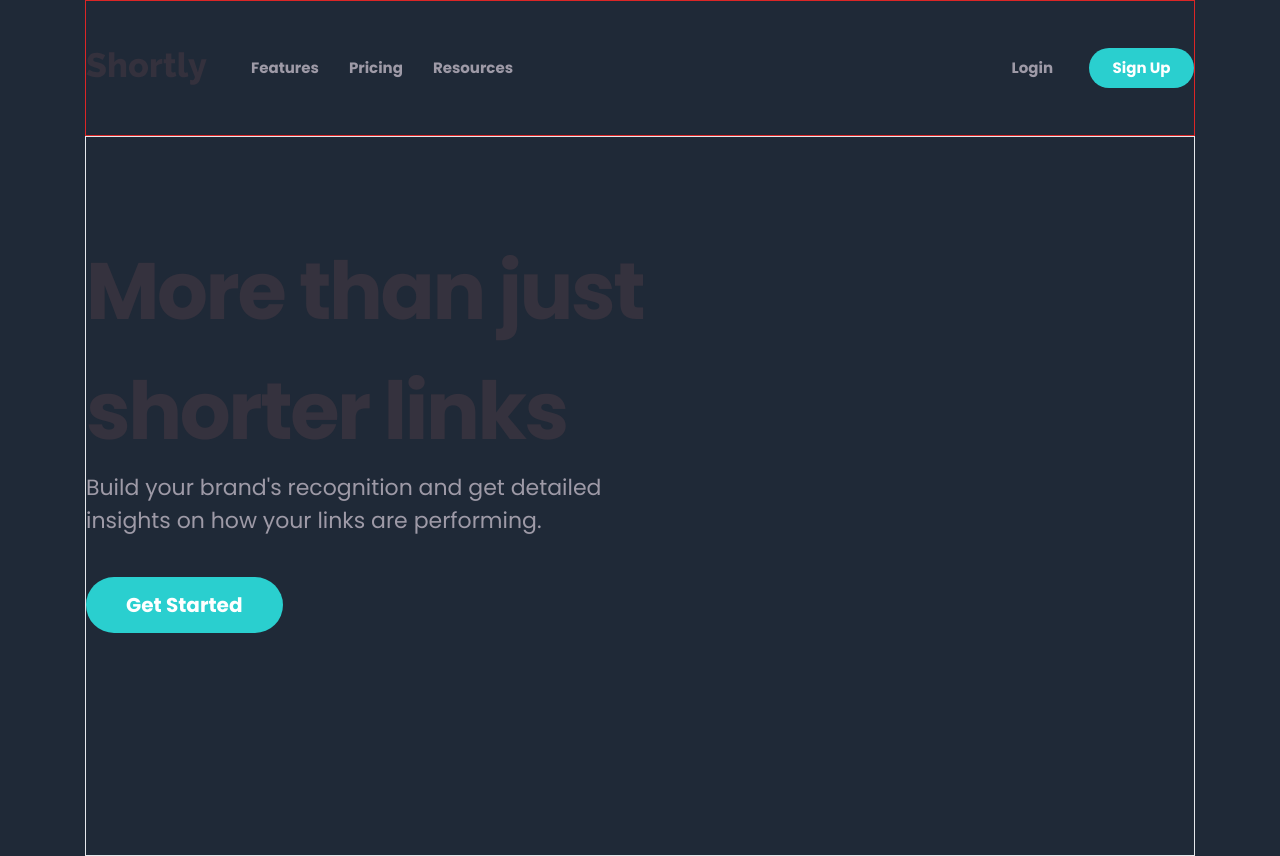
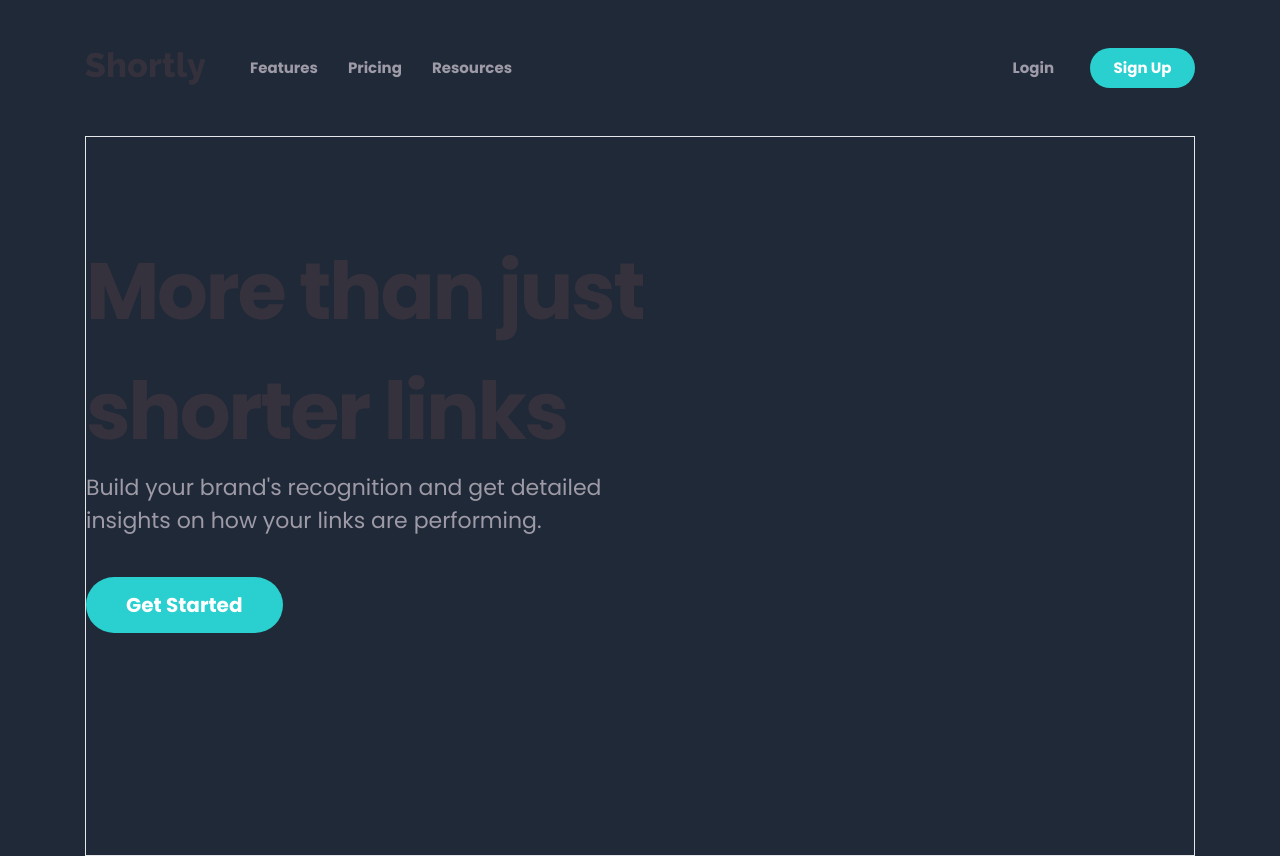
Before and after one commit to anindyoo/fe-mentor-5-shortly, a React (Create React App) app: page /#/ in a window 1280 px wide. Built offline with nearby package versions, Linux system fonts and the light colour scheme.

Commit message:
feat: apply SECTION-CENTER styling.

```diff
--- a/src/components/Navbar/Navbar.jsx
+++ b/src/components/Navbar/Navbar.jsx
@@ -9,7 +9,7 @@ const Navbar = () => {
   return (
     <nav className="
     NAVBAR
-    border border-red-600
+    SECTION-CENTER
     flex flex-row justify-between items-center
     h-[8.5rem]
     text-semiBase font-bold text-neutralGrayishViolet"
```
